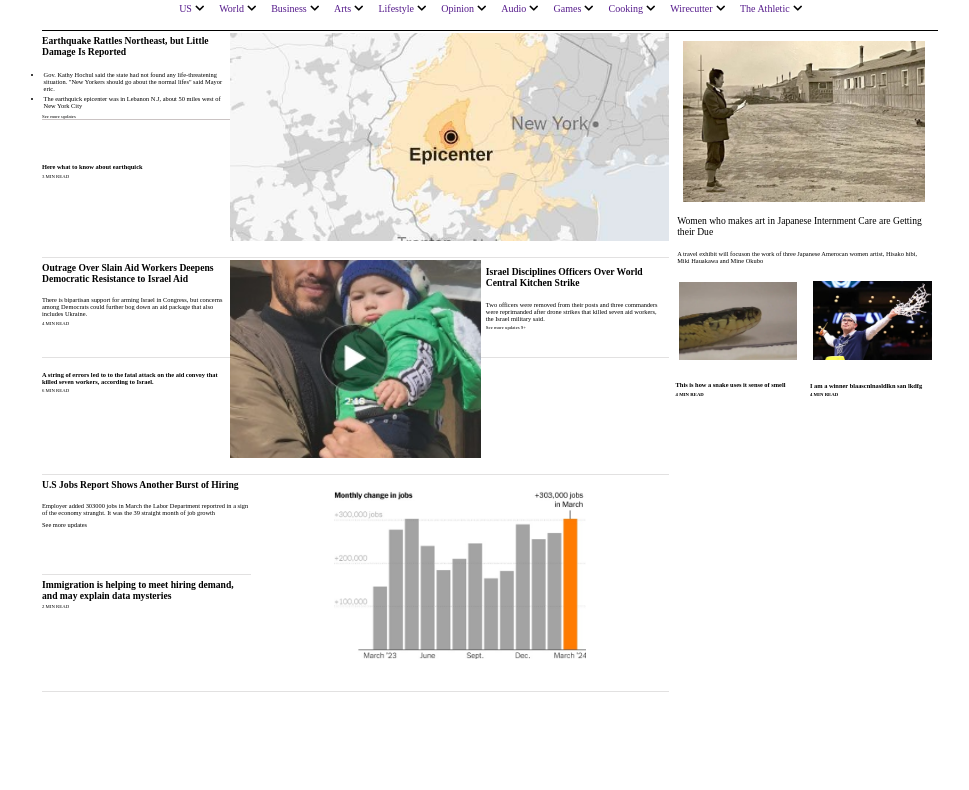
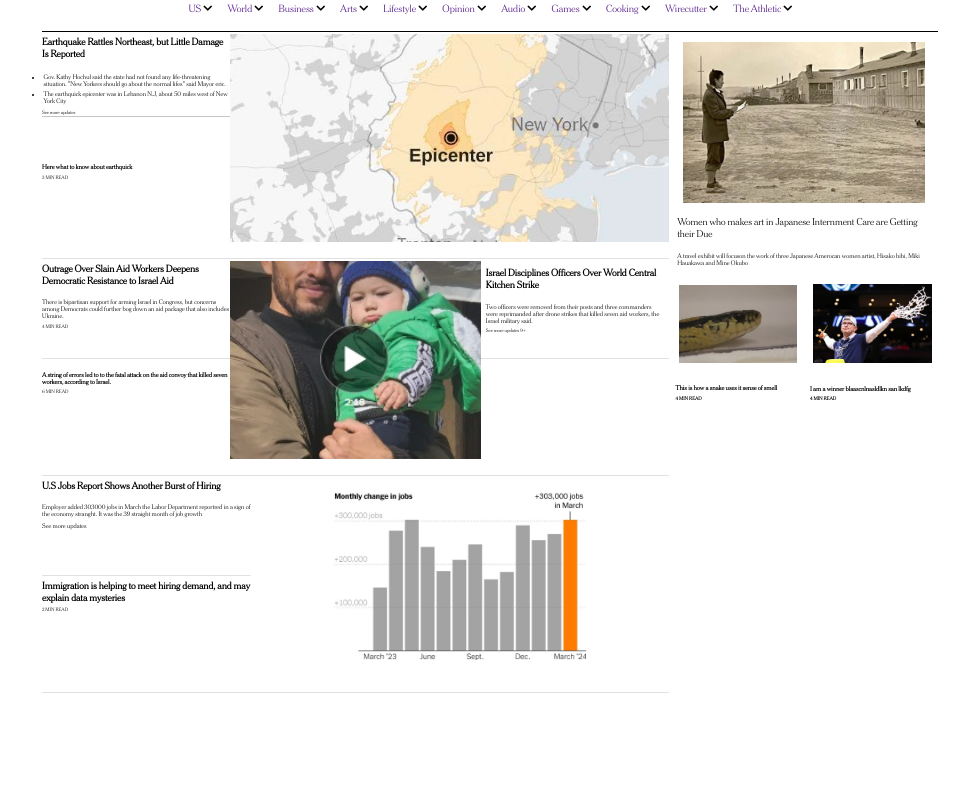
Before and after one commit to liber1988/new-york-times, a plain HTML site: page index.html in a window 1280 px wide. Shown: the part 68-858 px from the top of the page, without its empty margins (150-1119 px from the left). Drawn offline with Linux system fonts and the light colour scheme.

Commit message:
newyorktimes

```diff
--- a/style.css
+++ b/style.css
@@ -1,6 +1,11 @@
 @font-face {
     font-family: ancient;
     src: url(Ancient/Ancient_Medium.ttf);
+}
+@font-face {
+    font-family: nyt;
+    src: url(NYTCheltenhamExtraLight/NYTCheltenhamExtraLight.ttf)
+
 }
 *{
     margin: 0;
@@ -14,6 +19,7 @@ body{
     height: 100vh;
     display: flex;
     flex-direction: row;
+
 }
 
 .side-columns{
@@ -23,6 +29,7 @@ body{
 .main-column{
     width: 70%;
     height: 100vh;
+    font-family: nyt;
 
 }
 
```
Also changed, not shown: NYTCheltenhamExtraLight/NYTCheltenhamExtraLight.ttf (added), text.txt (deleted).
